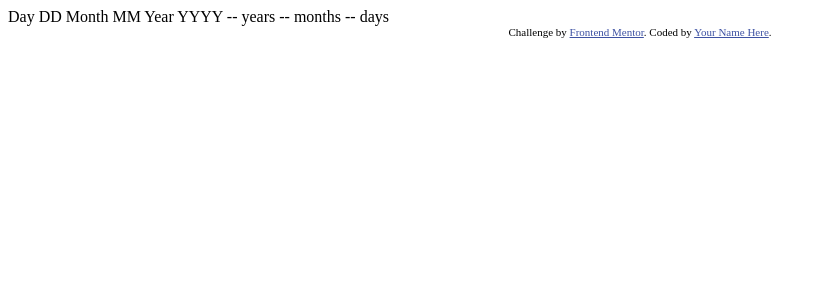
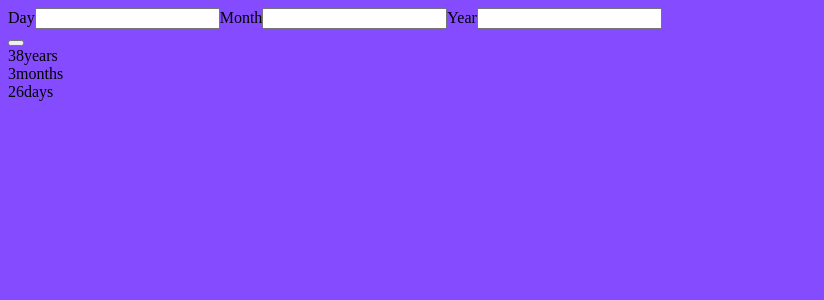
Before and after one commit to justyna13/Age-calculator-app, a Vue app: page / in a window 1280 px wide. Shown: the top 300 px of the page, without its empty margins (0-824 px from the left). Built offline with nearby package versions, Linux system fonts and the light colour scheme.

Commit message:
basic components defined, scss config added

```diff
--- a/index.html
+++ b/index.html
@@ -1,37 +1,16 @@
 <!DOCTYPE html>
 <html lang="en">
 <head>
-  <meta charset="UTF-8">
-  <meta name="viewport" content="width=device-width, initial-scale=1.0"> <!-- displays site properly based on user's device -->
+    <meta charset="UTF-8">
+    <meta name="viewport" content="width=device-width, initial-scale=1.0">
+    <!-- displays site properly based on user's device -->
 
-  <link rel="icon" type="image/png" sizes="32x32" href="./assets/images/favicon-32x32.png">
+    <link rel="icon" type="image/png" sizes="32x32" href="./assets/images/favicon-32x32.png">
 
-  <title>Frontend Mentor | Age calculator app</title>
-
-  <!-- Feel free to remove these styles or customise in your own stylesheet 👍 -->
-  <style>
-    .attribution { font-size: 11px; text-align: center; }
-    .attribution a { color: hsl(228, 45%, 44%); }
-  </style>
+    <title>Frontend Mentor | Age calculator app</title>
 </head>
 <body>
-
-  Day
-  DD
-
-  Month
-  MM
-
-  Year
-  YYYY
-
-  -- years
-  -- months
-  -- days
-
-  <div class="attribution">
-    Challenge by <a href="https://www.frontendmentor.io?ref=challenge" target="_blank">Frontend Mentor</a>.
-    Coded by <a href="#">Your Name Here</a>.
-  </div>
+<div id="app"></div>
+<script type="module" src="/src/main.js"></script>
 </body>
 </html>
--- a/package.json
+++ b/package.json
@@ -15,6 +15,7 @@
   "devDependencies": {
     "@testing-library/vue": "^7.0.0",
     "@vitejs/plugin-vue": "^4.2.3",
+    "sass": "^1.69.0",
     "vite": "^4.4.5",
     "vitest": "^0.34.6"
   }
--- a/src/App.vue
+++ b/src/App.vue
@@ -1,11 +1,18 @@
 <script setup>
+import CalculatorResults from "./components/CalculatorResults.vue";
+import CalculatorForm from "./components/CalculatorForm.vue";
 
 </script>
 
 <template>
-  <div>starting a new project</div>
+  <div>
+    <CalculatorForm />
+    <CalculatorResults />
+  </div>
 </template>
 
-<style scoped>
-
+<style lang="scss">
+body {
+  background-color: $clr-purple;
+}
 </style>
--- /dev/null
+++ b/src/components/CalculatorForm.vue
@@ -0,0 +1,25 @@
+<script setup lang="ts">
+
+const calculate = () => {
+  console.log('click')
+}
+</script>
+
+<template>
+  <form @submit.prevent="calculate">
+    <label for="age-day">Day</label>
+    <input id="age-day" type="number">
+    <label for="age-month">Month</label>
+    <input id="age-month" type="number">
+    <label for="age-year">Year</label>
+    <input id="age-year" type="number">
+
+    <div>
+      <button type="submit"></button>
+    </div>
+  </form>
+</template>
+
+<style scoped>
+
+</style>
--- /dev/null
+++ b/src/components/CalculatorResults.vue
@@ -0,0 +1,15 @@
+<script setup lang="ts">
+
+</script>
+
+<template>
+  <div>
+    <div><span>38</span>years</div>
+    <div><span>3</span>months</div>
+    <div><span>26</span>days</div>
+  </div>
+</template>
+
+<style scoped>
+
+</style>
--- a/src/main.js
+++ b/src/main.js
@@ -1,4 +1,5 @@
-import { createApp } from 'vue'
-import App from './App.vue'
+import { createApp } from 'vue';
+import App from './App.vue';
+import "./styles/global.scss";
 
 createApp(App).mount('#app')
--- /dev/null
+++ b/src/styles/_variables.scss
@@ -0,0 +1 @@
+$clr-purple: hsl(259, 100%, 65%);
--- a/vite.config.js
+++ b/vite.config.js
@@ -1,5 +1,6 @@
 import { defineConfig } from 'vite'
 import vue from '@vitejs/plugin-vue'
+
 
 // https://vitejs.dev/config/
 export default defineConfig({
@@ -8,5 +9,13 @@ export default defineConfig({
     globals: true,
     environment: "jsdom",
     setupFiles: "./tests/setup.js"
-  }
+  },
+  css: {
+    preprocessorOptions: {
+      scss: {
+        additionalData: `@import "./src/styles/_variables.scss"; `
+      }
+    }
+  },
+
 })
```
Also changed, not shown: src/assets/global.scss (added), src/styles/global.scss (added), 1 other file (tests, documents, lock files or other folders).
